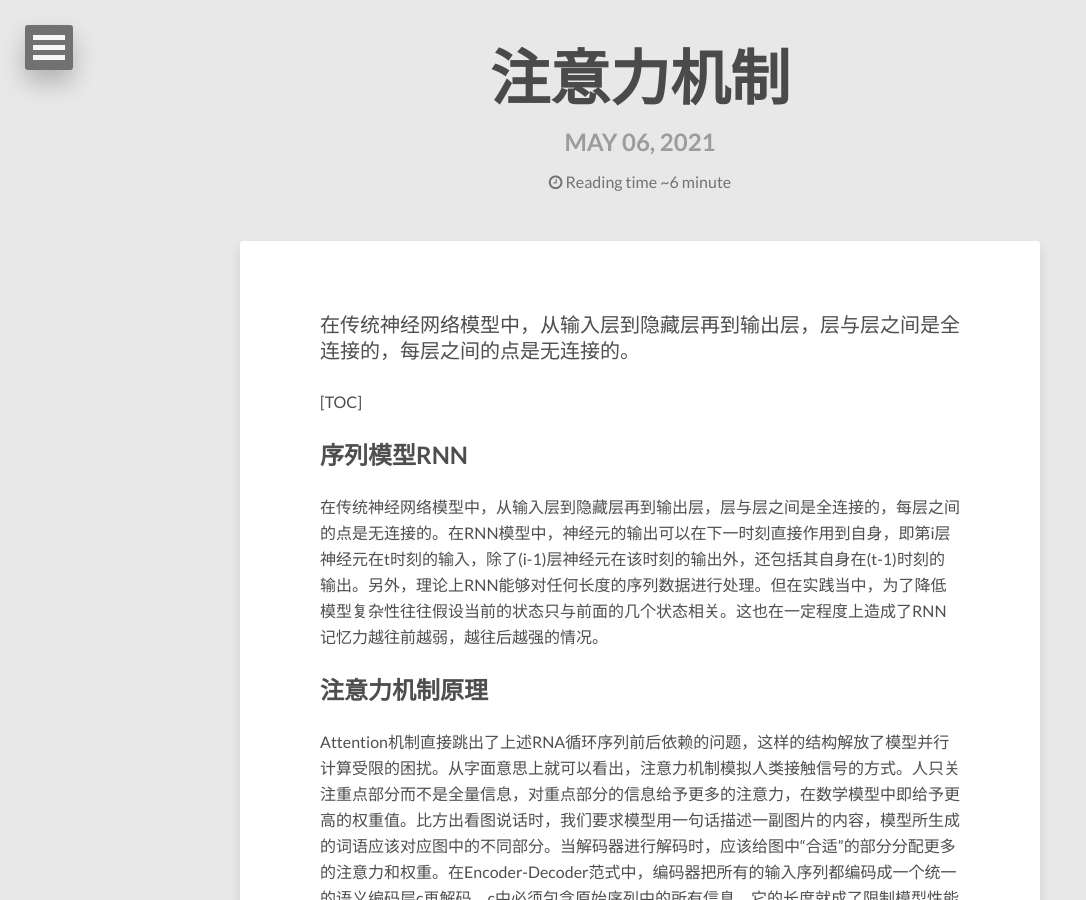
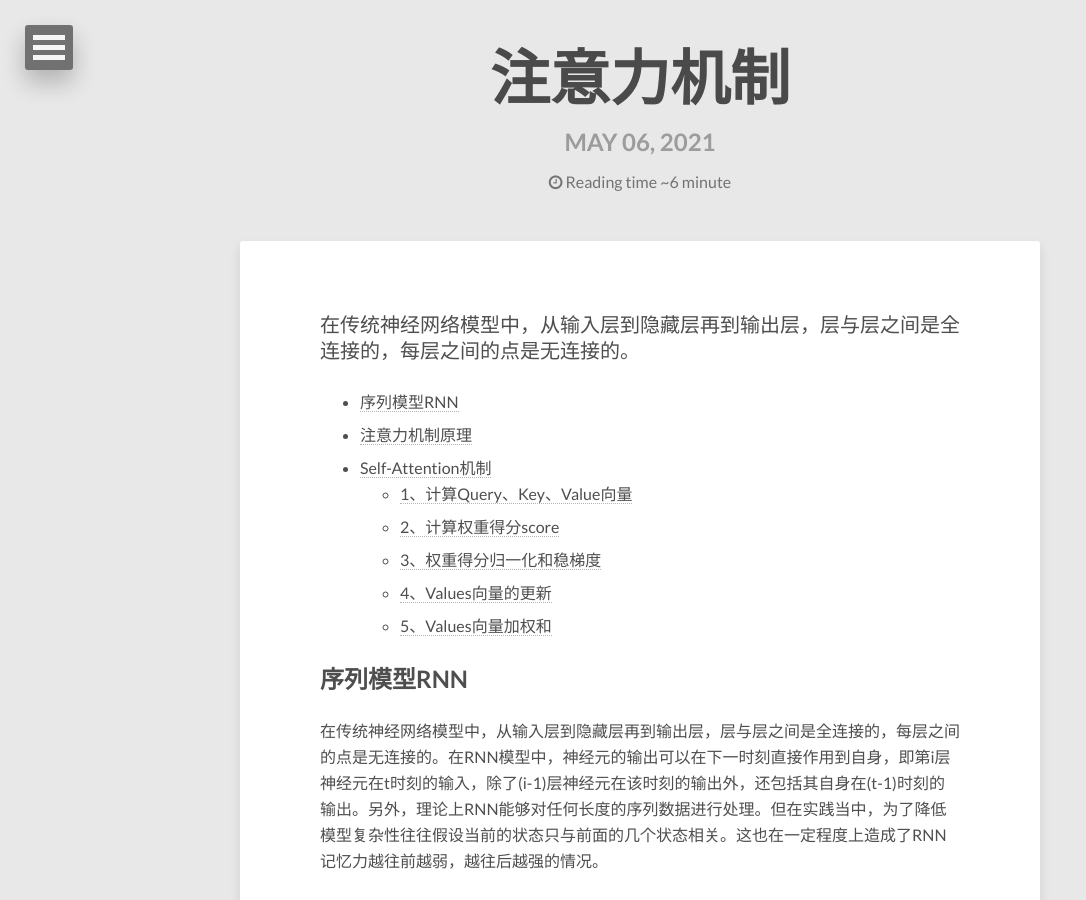
Before and after one commit to 52notebook/52notebook.github.io, a Jekyll site: the page built from _posts/2021-05-06-注意力机制.md, in a window 1280 px wide and 900 px high. Shown: the whole window, without its empty margins (0-1086 px from the left). Built offline with Jekyll 4.4.1, drawn with Linux system fonts in a browser that asks for light colours; nearby versions of some CDN libraries; formulas are drawn with MathJax 3; comment, search, counter and statistics services are not loaded.

Commit message:
注意力机制

```diff
--- a/_posts/2021-05-06-注意力机制.md
+++ b/_posts/2021-05-06-注意力机制.md
@@ -10,7 +10,16 @@ tags: [Attention, 注意力机制, RNN, 循环神经网络, Self-Attention]
 
 <!-- more -->
 
-[TOC]
+
+
+   * [序列模型RNN](#序列模型rnn)
+   * [注意力机制原理](#注意力机制原理)
+   * [Self-Attention机制](#self-attention机制)
+      * [1、计算Query、Key、Value向量](#1计算querykeyvalue向量)
+      * [2、计算权重得分score](#2计算权重得分score)
+      * [3、权重得分归一化和稳梯度](#3权重得分归一化和稳梯度)
+      * [4、Values向量的更新](#4values向量的更新)
+      * [5、Values向量加权和](#5values向量加权和)
 
 
 
```
